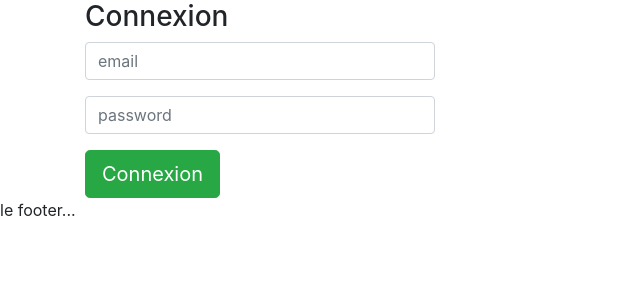
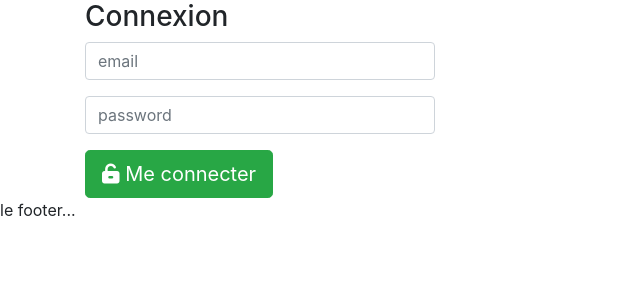
Before and after one commit to ak85ie1d5/monitoring, a Symfony app: template templates/admin/login.html.twig in a window 1280 px wide. Shown: the part 56-356 px from the top of the page, without its empty margins (0-640 px from the left). Run offline with Twig, Linux system fonts and the light colour scheme; the template is opened without the code that fills it, so the values that code supplies are empty; some libraries are stand-ins or nearby versions.

Commit message:
Add login and logout button and error message when login is failed.

```diff
--- a/templates/admin/login.html.twig
+++ b/templates/admin/login.html.twig
@@ -18,7 +18,13 @@
                                     <div class="form-group">
                                         <input class="form-control" type="password" placeholder="password" name="_password" />
                                     </div>
-                                    <input class="btn btn-lg btn-success" type="submit" value="Connexion" />
+                                    <button class="btn btn-lg btn-success">
+                                        <i class="fas fa-unlock-alt"></i>
+                                        Me connecter
+                                    </button>
+                                    {% if error %}
+                                        <div class="alert alert-warning mt-2">Login failed !</div>
+                                    {% endif %}
                                 </fieldset>
                             </form>
                         </div>
--- a/templates/header.html.twig
+++ b/templates/header.html.twig
@@ -8,14 +8,22 @@
         </div>
         <ul class="nav navbar-nav">
             <li class="active">
-                <a href="#">Dashboard admin</a>
+                <a href="{{ path('admin_dashboard') }}">Dashboard admin</a>
             </li>
         </ul>
-        <ul class="nav navbar-nav">
-            <li class="active">
-                <a href="#">Connexion</a>
-            </li>
-        </ul>
+        {% if app.user %}
+            <ul class="nav navbar-nav">
+                <li class="active">
+                    <a href="{{ path('logout') }}">Déconnexion</a>
+                </li>
+            </ul>
+        {% else %}
+            <ul class="nav navbar-nav">
+                <li class="active">
+                    <a href="{{ path('login') }}">Connexion</a>
+                </li>
+            </ul>
+        {% endif %}
     </div>
 </nav>
 
```
